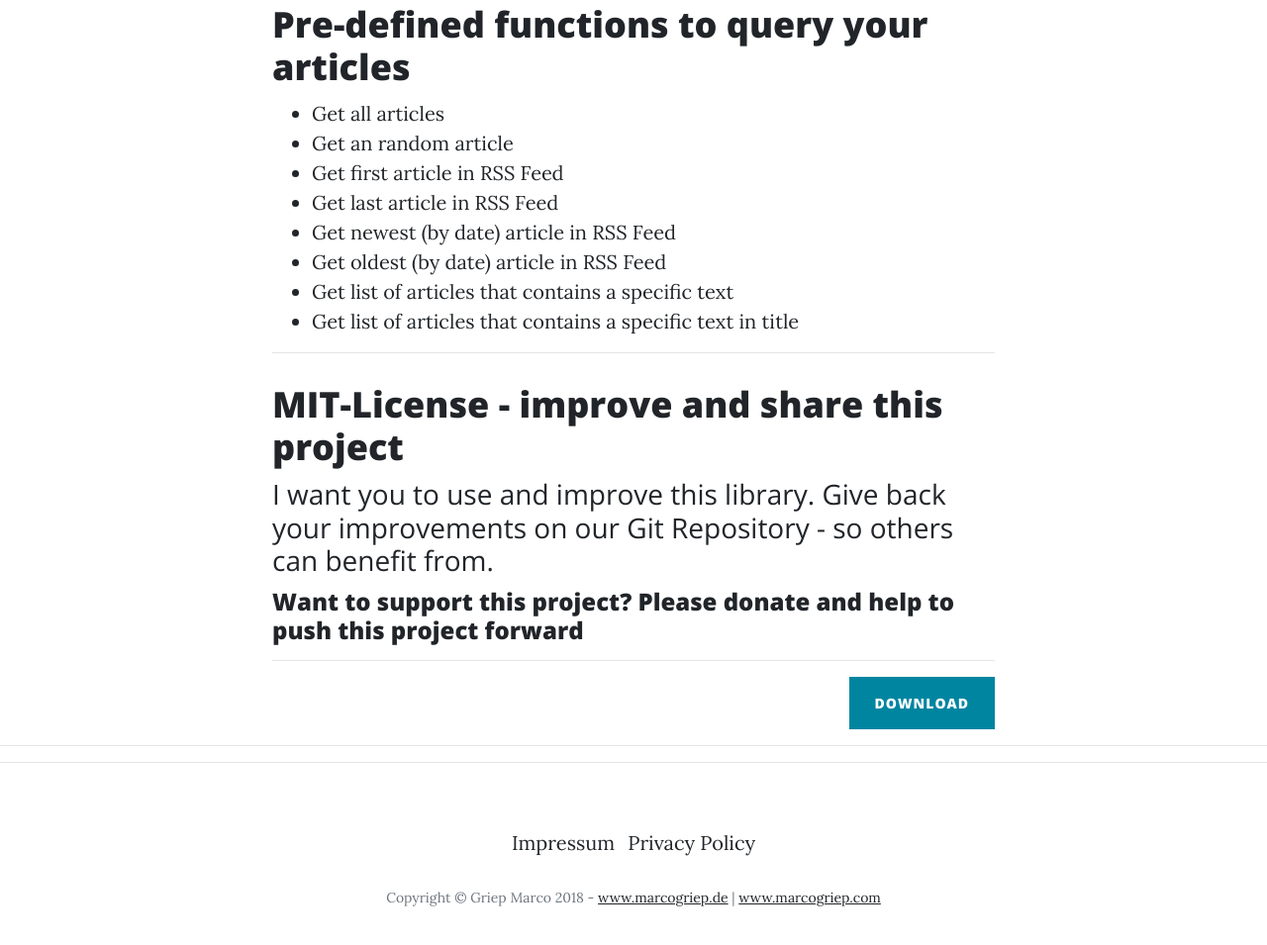
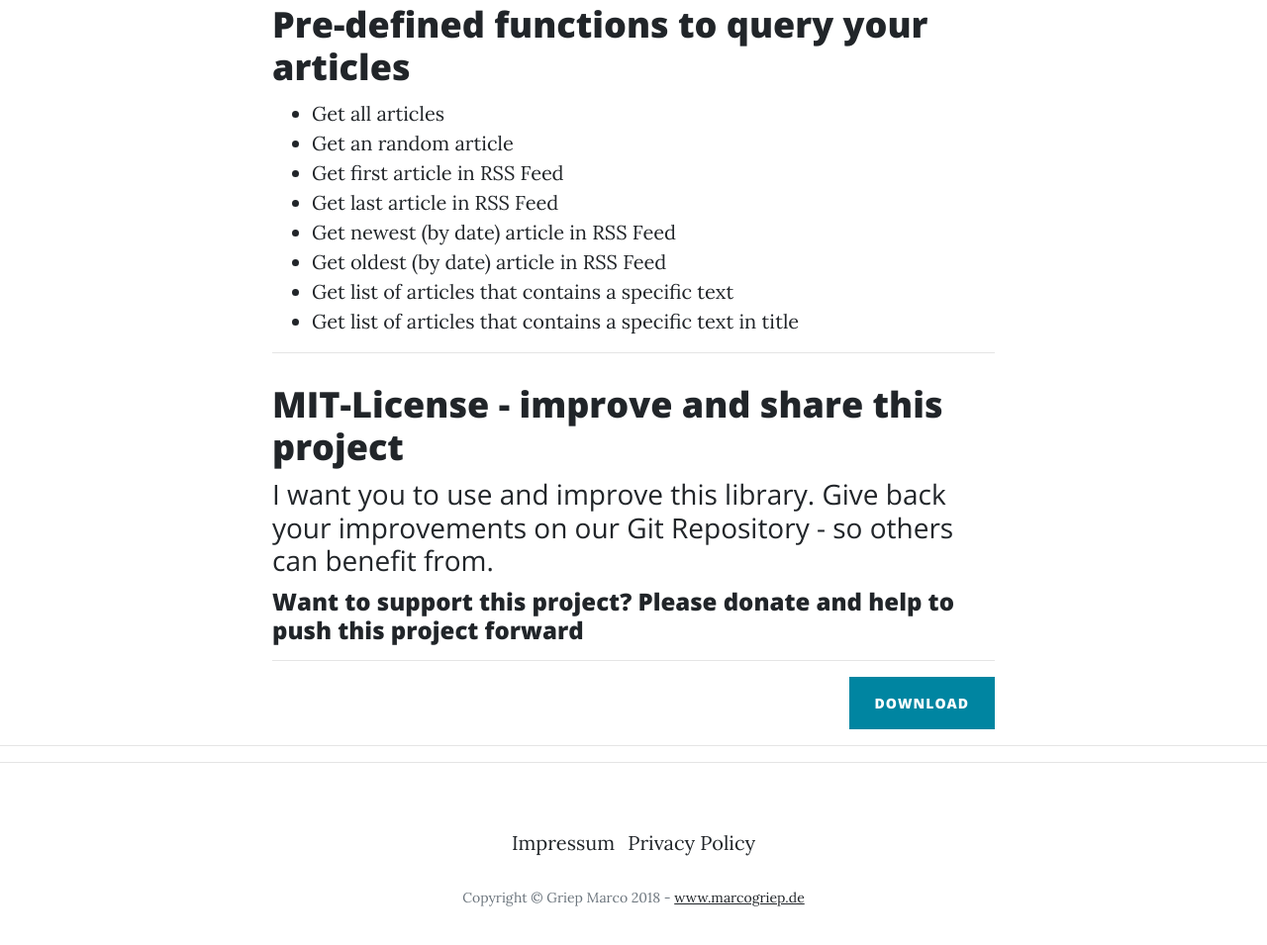
Before and after one commit to MarcoGriep88/WordPress-RSS-Feed-API, a website: page docs/index.html in a window 1280 px wide. Shown: the part 1191-2146 px from the top of the page at 99% size. Drawn offline with nearby package versions, Linux system fonts and the light colour scheme.

Commit message:
Update index.html

```diff
--- a/docs/index.html
+++ b/docs/index.html
@@ -180,7 +180,7 @@
                 </a>
               </li>
             </ul>
-            <p class="copyright text-muted">Copyright &copy; Griep Marco 2018 - <a href="http://www.marcogriep.de" target="_blank">www.marcogriep.de</a> | <a href="http://www.marcogriep.com" target="_blank">www.marcogriep.com</a></p>
+            <p class="copyright text-muted">Copyright &copy; Griep Marco 2018 - <a href="http://www.marcogriep.de" target="_blank">www.marcogriep.de</a></p>
           </div>
         </div>
       </div>
```
